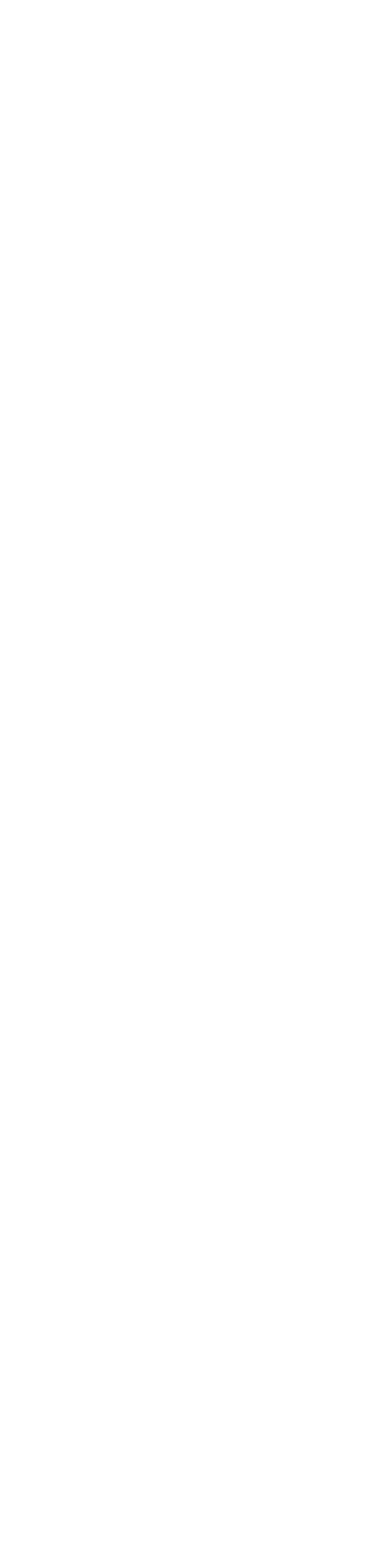
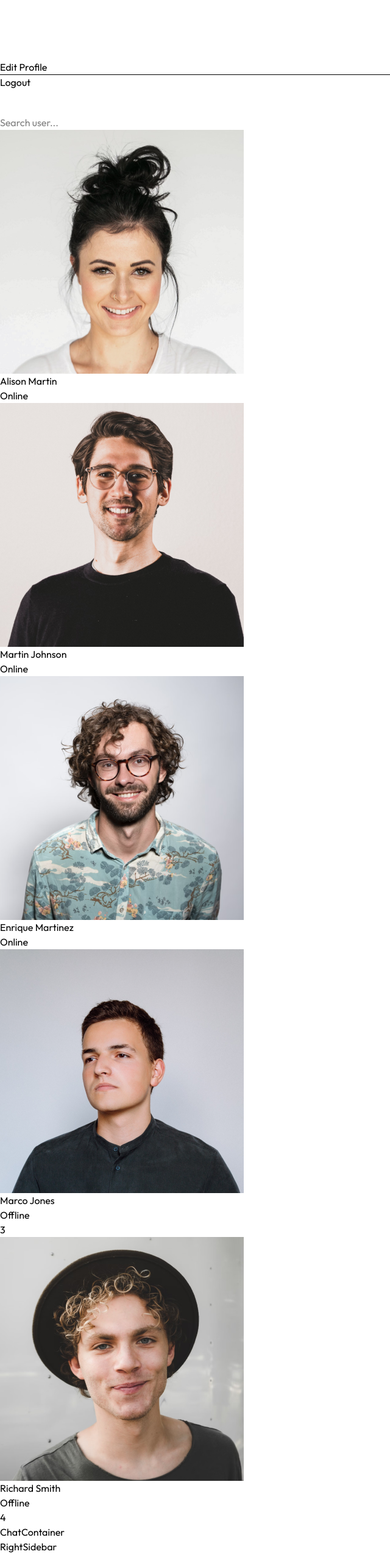
Before and after one commit to LorenzoDantoni/chat-app, a React (Vite) app in the folder client/: page / in a window 1280 px wide. Shown: the part 71-2620 px from the top of the page at 61% size, without its empty margins (0-640 px from the left). Before the commit the page ends 800 px from the top, so only its background shows below. Built offline with nearby package versions, Linux system fonts and the light colour scheme.

Commit message:
Added Sidebar component

```diff
--- /dev/null
+++ b/client/src/components/ChatContainer.jsx
@@ -0,0 +1,10 @@
+import React from "react";
+
+const ChatContainer = () => {
+  return (
+    <div>
+      <h1>ChatContainer</h1>
+    </div>
+  );
+};
+export default ChatContainer;
--- /dev/null
+++ b/client/src/components/RightSidebar.jsx
@@ -0,0 +1,10 @@
+import React from "react";
+
+const RightSidebar = () => {
+  return (
+    <div>
+      <h1>RightSidebar</h1>
+    </div>
+  );
+};
+export default RightSidebar;
--- /dev/null
+++ b/client/src/components/Sidebar.jsx
@@ -0,0 +1,76 @@
+import React from "react";
+import assets, { userDummyData } from "../assets/assets.js";
+import { useNavigate } from "react-router-dom";
+
+const Sidebar = ({ selectedUser, setSelectedUser }) => {
+  const navigate = useNavigate();
+  return (
+    <div
+      className={`bg-[#8185B2]/10 h-full p-5 rounded-r-xl overflow-y-scroll text-white ${selectedUser ? "max-md:hidden" : ""}`}
+    >
+      <div className="pb-5">
+        <div className="flex justify-between items-center">
+          <img src={assets.logo} alt="Logo" className="max-w-40" />
+          <div className="relative py-2 group">
+            <img
+              src={assets.menu_icon}
+              alt="Menu"
+              className="max-h-5 cursor-pointer"
+            />
+            <div className="absolute top-full right-0 z-20 w-32 p-5 rounded-md bg-[#282142] border border-gray-600 text-gray-100 hidden group-hover:block">
+              <p
+                onClick={() => navigate("/profile")}
+                className="cursor-pointer text-sm"
+              >
+                Edit Profile
+              </p>
+              <hr className="my-2 border-t border-gray-500" />
+              <p className="cursor-pointer text-sm">Logout</p>
+            </div>
+          </div>
+        </div>
+
+        <div className="bg-[#282142] rounded-full flex items-center gap-2 py-3 px-4 mt-5">
+          <img src={assets.search_icon} alt="Searc" className="w-3" />
+          <input
+            type="text"
+            className="bg-transparent border-none outline-none text-white text-xs placeholder-[#c8c8c8] flex-1"
+            placeholder="Search user..."
+          />
+        </div>
+      </div>
+
+      <div className="flex flex-col">
+        {userDummyData.map((user, index) => (
+          <div
+            onClick={() => {
+              setSelectedUser(user);
+            }}
+            key={index}
+            className={`relative flex items-center gap-2 p-2 pl-4 rounded cursor-pointer max-sm:text-sm ${selectedUser?._id === user._id && "bg-[#282142]/50"}`}
+          >
+            <img
+              src={user?.profilePic || assets.avatar_icon}
+              alt="Profile picture"
+              className="w-[35px] aspect-[1/1] rounded-full"
+            />
+            <div className="flex flex-col leading-5">
+              <p>{user.fullName}</p>
+              {index < 3 ? (
+                <span className="text-green-400 text-xs">Online</span>
+              ) : (
+                <span className="text-neutral-400 text-xs">Offline</span>
+              )}
+            </div>
+            {index > 2 && (
+              <p className="absolute top-4 right-4 text-xs h-5 w-5 flex justify-center items-center rounded-full bg-violet-500/50">
+                {index}
+              </p>
+            )}
+          </div>
+        ))}
+      </div>
+    </div>
+  );
+};
+export default Sidebar;
--- a/client/src/pages/HomePage.jsx
+++ b/client/src/pages/HomePage.jsx
@@ -1,8 +1,30 @@
-import React from "react";
+import React, { useState } from "react";
+import Sidebar from "../components/Sidebar.jsx";
+import ChatContainer from "../components/ChatContainer.jsx";
+import RightSidebar from "../components/RightSidebar.jsx";
 
 const HomePage = () => {
-  return <div className="border w-full h-screen sm:px-[15%] sm:py-[5%]"></div>;
+  const [selectedUser, setSelectedUser] = useState(false);
+
+  return (
+    <div className="border w-full h-screen sm:px-[15%] sm:py-[5%]">
+      <div
+        className={`backdrop-blur-xl border-2 border-gray-600 rounded-2xl overflow-hidden h-[100%] grid grid-cols-1 relative ${selectedUser ? "md:grid-cols-[1fr_1.5fr_1fr] xl:grid-cols-[1fr_2fr_1fr]" : "md:grid-cols-2"}`}
+      >
+        <Sidebar
+          selectedUser={selectedUser}
+          setSelectedUser={setSelectedUser}
+        />
+        <ChatContainer
+          selectedUser={selectedUser}
+          setSelectedUser={setSelectedUser}
+        />
+        <RightSidebar
+          selectedUser={selectedUser}
+          setSelectedUser={setSelectedUser}
+        />
+      </div>
+    </div>
+  );
 };
 export default HomePage;
-
-// arrivato a minuto 30:31 del video https://www.youtube.com/watch?v=tTCam8KGVRE
```
